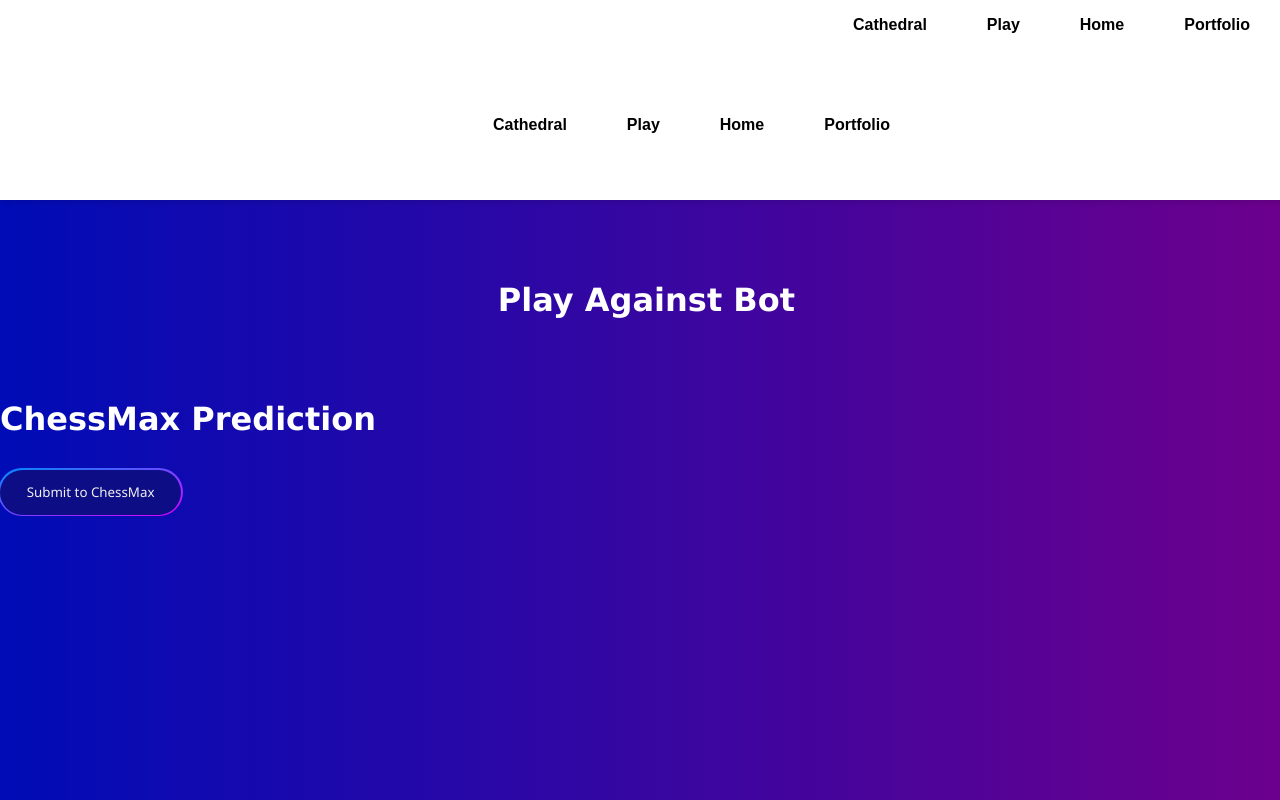
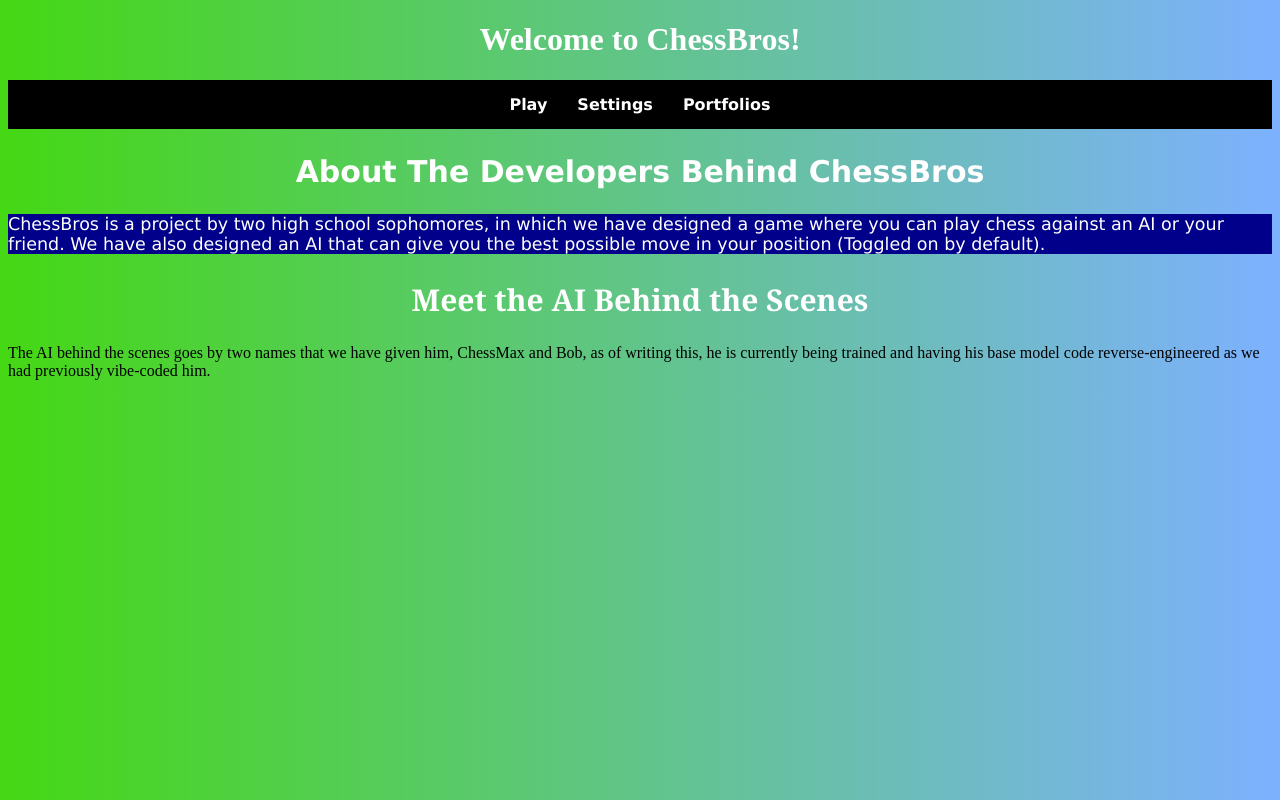
Before and after one commit to Cathedral-DevOps/CHESS, a Flask app: page / in a window 1280 px wide. Run offline with Flask 3, Linux system fonts and the light colour scheme.

Commit message:
new file:   static/chess.css 	new file:   static/chess.js 	new file:   static/index.css 	modified:   static/index.js 	new file:   static/portfolio.css 	new file:   static/settings.css 	deleted:    static/style.css 	new file:   templates/chess.html 	modified:   templates/index.html 	deleted:    templates/menu.svg 	new file:   templates/portfolio.html     new file:   templates/settings.html PRAISED BE LORD JESUS CHRIST, KING OF KINGS. AMEN.

```diff
--- /dev/null
+++ b/static/index.css
@@ -0,0 +1,63 @@
+#Welcome {
+    text-align: center;
+    color: rgb(255, 255, 255);
+}
+
+.navbar {
+    background-color: black;
+    display: flex;
+    font-family:'Lucida Sans', 'Lucida Sans Regular', 'Lucida Grande', 'Lucida Sans Unicode', Geneva, Verdana, sans-serif;
+    justify-content: center;
+}
+
+.navbar ul {
+     list-style-type: none;
+     font-weight: bold;
+     padding: 0;
+     margin: 0;
+     overflow: hidden;
+}
+
+.navbar li {
+    float: left;
+}
+
+.navbar a {
+    display: block;
+    color: white !important;
+    text-decoration: none;
+    padding: 15px;
+    text-align: center;
+}
+
+.navbar a:hover {
+    background-color: green;
+    color: white !important;
+}
+
+body {
+    background-image: linear-gradient(to right, #45d814, #7db1ff);
+}
+
+#Description {
+    text-align: center;
+    font-family: "lucida sans", "sans-serif";
+    font-size: 30px;
+    color: rgb(255, 255, 255);
+}
+
+#DescriptionParagraph {
+    text-align: left;
+    font-family: "lucida sans", "sans-serif";
+    font-size: 17.5px;
+    background-color: darkblue !important;
+    color: white !important;
+    padding: 20;
+}
+
+#ChessMax {
+    text-align: center;
+    font-family:Georgia, 'Times New Roman', Times, serif;
+    font-size: 30px;
+    color: rgb(255, 255, 255);
+}
--- /dev/null
+++ b/static/settings.css
@@ -0,0 +1,3 @@
+h1 {
+    text-align: center;
+}
--- a/static/style.css
+++ /dev/null
@@ -1,99 +0,0 @@
-/* Reset default browser margin and padding for all elements */
-* {
-  margin: 0;  /* Remove default margin */
-  padding: 0;  /* Remove default padding */
-}
-/* Styles for the page body */
-body {
-  min-height: 100vh;  /* Make body at least full viewport height */
-  /* Set font family - uses Arial first, falls back to Lucida Sans or generic sans-serif */
-  font-family: "Arial", "Lucida Sans", sans-serif;
-}
-/* Styles for the navigation bar */
-nav {
-  background-color: white;  /* White background */
-  /* Add subtle shadow effect below the navigation */
-  box-shadow: 3px 3px 5px rgba(0, 0, 0, 0.1);
-}
-/* Styles for the unordered lists inside nav */
-nav ul {
-  width: 100%;  /* Take full width */
-  display: flex;  /* Use flexbox layout */
-  list-style: none;  /* Remove bullet points */
-  justify-content: flex-end;  /* Align items to the right */
-  align-items: center;  /* Vertically center items */
-}
-/* Styles for list items in navigation */
-nav li {
-  height: 50px;  /* Fixed height for nav items */
-}
-/* Styles for links inside navigation */
-nav a {
-  height: 100%;  /* Take full height of parent li */
-  padding: 0 30px;  /* Horizontal padding for spacing */
-  text-decoration: none;  /* Remove underline from links */
-  display: flex;  /* Use flexbox */
-  align-items: center;  /* Vertically center text */
-  color: black;  /* Black text color */
-  font-weight: bold;  /* Make text bold */
-}
-/* Hover effect when mouse hovers over navigation links */
-nav a:hover {
-  background-color: lightgray;  /* Light gray background on hover */
-}
-/* Styles for the sidebar menu */
-.sidebar {
-  position: fixed;  /* Fixed position, stays in place while scrolling */
-  top: 0;  /* Align to top of viewport */
-  right: 0;  /* Position on the right side */
-  height: 100vh;  /* Full viewport height */
-  width: 250px;  /* Fixed width of 250 pixels */
-  z-index: 999;  /* Very high z-index so it appears above other elements */
-  background-color: rgba(255, 255, 255, 0.629);  /* Semi-transparent white background */
-  backdrop-filter: blur(10px);  /* Blur effect applied to background behind sidebar */
-  box-shadow: 10px 0 10px rgba(0, 0, 0, 0.1);  /* Shadow effect on left side */
-  display: none;  /* Hidden by default */
-  flex-direction: column;  /* Stack items vertically */
-  align-items: flex-start;  /* Align items to the left */
-  justify-content: flex-start;  /* Align items to the top */
-}
-/* Styles for list items in the sidebar */
-.sidebar li {
-  width: 100%;  /* Take full width of sidebar */
-}
-/* Styles for links in the sidebar */
-.sidebar a {
-  width: 100%;  /* Take full width of parent */
-}
-/* Styles for all buttons on the page */
-button {
-  padding: 1em 2em;  /* Vertical and horizontal padding */
-  background-color: rgb(13, 13, 134);  /* Dark blue background color */
-  border: none;  /* Remove default button border */
-  color: #f0f0f0;  /* Light gray text color */
-  border-radius: 1000px;  /* Very rounded corners (pill-shaped) */
-  font-family: "Segoe UI", Tahoma, Geneva, Verdana, sans-serif;  /* Modern font */
-  position: relative;  /* Relative positioning for pseudo-element layering */
-  display: flex;  /* Use flexbox */
-  justify-content: center;  /* Center content horizontally */
-  align-items: center;  /* Center content vertically */
-}
-/* Pseudo-element ::after creates a gradient background layer behind the button */
-button::after {
-  content: "";  /* Create empty pseudo-element */
-  position: absolute;  /* Position absolutely within relative parent */
-  height: 107%;  /* Slightly taller than parent button */
-  width: 102%;  /* Slightly wider than parent button */
-  border-radius: 1000px;  /* Match button's pill shape */
-  /* Create a gradient from cyan to magenta for a modern effect */
-  background-image: linear-gradient(to bottom right, #008cff, #e100ff);
-  z-index: -1;  /* Place behind button text */
-}
-/* Hover effect when mouse hovers over button */
-button:hover {
-  z-index: 0;  /* Bring pseudo-element to front on hover */
-  /* Add glowing shadow effect with cyan and magenta colors */
-  box-shadow:
-    40px 0 100px #008cffbd,  /* Cyan glow on right */
-    -40px 0 100px #e100ffb6;  /* Magenta glow on left */
-}
--- a/templates/index.html
+++ b/templates/index.html
@@ -1,137 +1,29 @@
-<!doctype html>
-<!-- This HTML document uses both INLINED CSS (inline styles) and external CSS file -->
-<html>
-  <head>
-    <!-- Page title shown in browser tab -->
+<!DOCTYPE html>
+<html lang="en">
+<head>
+    <meta charset="UTF-8">
+    <meta name="viewport" content="width=device-width, initial-scale=1.0">
     <title>ChessBros</title>
-    <!-- Load JavaScript file from static folder with defer (loads after HTML parses) -->
-    <script src="{{ url_for('static', filename='index.js') }}" defer></script>
-    <!-- Set viewport for responsive design on mobile devices -->
-    <meta name="viewport" content="width=device-width, initial-scale=1.0" />
-    <!-- Set character encoding to UTF-8 for proper text display -->
-    <meta charset="UTF-8" />
-    <!-- Description for search engines -->
-    <meta
-      name="description"
-      content="ChessBros - Your Ultimate Chess Companion"
-    />
-    <!-- Keywords for search engines -->
-    <meta
-      name="keywords"
-      content="Chess, AI, ChessBros, Chess Companion, Chess Moves"
-    />
-    <!-- Link to external CSS stylesheet -->
-    <link
-      rel="stylesheet"
-      href="{{ url_for('static', filename='style.css') }}"
-    />
-  </head>
-  <!-- Body element with inline gradient background from blue to purple -->
-  <body
-    style="
-      background-image: linear-gradient(
-        to right,
-        rgb(0, 12, 182),
-        rgb(108, 0, 141)
-      );
-    "
-  >
-    <!-- Navigation bar at top of page -->
-    <nav>
-      <!-- Main navigation menu list -->
-      <ul>
-        <!-- Navigation link for Cathedral -->
-        <li><a href="/">Cathedral</a></li>
-        <!-- Navigation link for Play section -->
-        <li><a href="/">Play</a></li>
-        <!-- Navigation link for Home -->
-        <li><a href="/">Home</a></li>
-        <!-- Navigation link for Portfolio -->
-        <li><a href="/">Portfolio</a></li>
-      </ul>
-      <!-- Sidebar navigation menu (hidden by default, shown on mobile) -->
-      <ul class=\"sidebar\">
-        <!-- Sidebar links -->
-        <li><a href=\"/\">Cathedral</a></li>
-        <li><a href=\"/\">Play</a></li>
-        <li><a href=\"/\">Home</a></li>
-        <li><a href=\"/\">Portfolio</a></li>
-        <!-- Menu toggle button with hamburger icon SVG -->
-          <a href=\"#\"
-            ><!-- SVG hamburger menu icon (three horizontal lines) -->
-            <svg
-              xmlns=\"http://www.w3.org/2000/svg\"
-              height=\"26\"
-              viewBox=\"0 -960 960 960\"
-              width=\"26\"
-              fill=\"#e3e3e3\"
-            >
-              <!-- Three horizontal lines representing hamburger menu -->
-              <path
-                d="M120-240v-80h720v80H120Zm0-200v-80h720v80H120Zm0-200v-80h720v80H120Z"
-              /></svg
-          ></a>
-        </li>
-      </ul>
-    </nav>
-    <div
-      style="
-        width: 101%;
-        height: 200px;
-        border-radius: 50px;
-        display: flex;
-        align-items: center;
-        justify-content: center;
-        color: white;
-      "
-    >
-      <h1
-        style="
-          text-align: center;
-          color: white;
-          font-size: xx-large;
-          font-weight: bolder;
-          font-family:
-            &quot;Lucida Sans&quot;, &quot;Lucida Sans Regular&quot;,
-            &quot;Lucida Grande&quot;, &quot;Lucida Sans Unicode&quot;, Geneva,
-            Verdana, sans-serif;
-        "
-      >
-        Play Against Bot
-      </h1>
-    </div>
-    <h1
-      style="
-        text-align: flex-start;
-        margin-bottom: 1em;
-        color: white;
-        font-family:
-          &quot;Lucida Sans&quot;, &quot;Lucida Sans Regular&quot;,
-          &quot;Lucida Grande&quot;, &quot;Lucida Sans Unicode&quot;, Geneva,
-          Verdana, sans-serif;
-      "
-    >
-      ChessMax Prediction
-    </h1>
-    <!-- Python inserts the variable here -->
-    <p
-      style="
-        text-align: flex-start;
-        color: white;
-        font-family:
-          &quot;Gill Sans&quot;, &quot;Gill Sans MT&quot;, Calibri,
-          &quot;Trebuchet MS&quot;, sans-serif;
-      "
-      id="aiResponse"
-    ></p>
+    <link rel="stylesheet" href="index.css">
+</head>
+<body>
+    <h1 id="Welcome"> Welcome to ChessBros!</h1>
+    <nav class = "navbar"> <div>
+        <ul>
+        <li><a id = "ChessBoardLink" href="chess.html" target="_blank">Play</a></li>
+        <li><a id = "Settings" href="settings.html" target="_self">Settings</a></li>
+        <li><a id = "Portfolio" href="portfolio.html" target="_self">Portfolios</a></li>
+     </ul>
+    </nav></div>
 
-    <form
-      style="text-align: flex-start; margin-top: 1em; margin-bottom: 1em"
-      id="chessForm"
-    >
-      <button id="moveButton" type="submit" style="margin-top: 1em">
-        Submit to ChessMax
-      </button>
-    </form>
-  </body>
+    <h2 id="Description">About The Developers Behind ChessBros</h2>
+
+    <p><div id="DescriptionParagraph"> ChessBros is a project by two high school sophomores, in which we have designed a game where you can play chess against an AI or your friend. We have also designed an AI that can give you the best possible move in your position (Toggled on by default).</div></p>
+
+<h2 id="ChessMax">Meet the AI Behind the Scenes</h2>
+<p><div id="AI description paragraph">The AI behind the scenes goes by two names that we have given him, ChessMax and Bob, as of writing this, he is currently being trained and having his base model code reverse-engineered as we had previously vibe-coded him.</div></p>
+
+<script src="index.js"></script>
+
+</body>
 </html>
```
Also changed, not shown: static/chess.css (added, +100 -0 lines), static/chess.js (added, +73 -0 lines), static/index.js (deleted, +0 -64 lines), templates/chess.html (added, +86 -0 lines), templates/portfolio.html (added, +11 -0 lines), templates/settings.html (added, +15 -0 lines), static/portfolio.css (added), templates/menu.svg (deleted).
